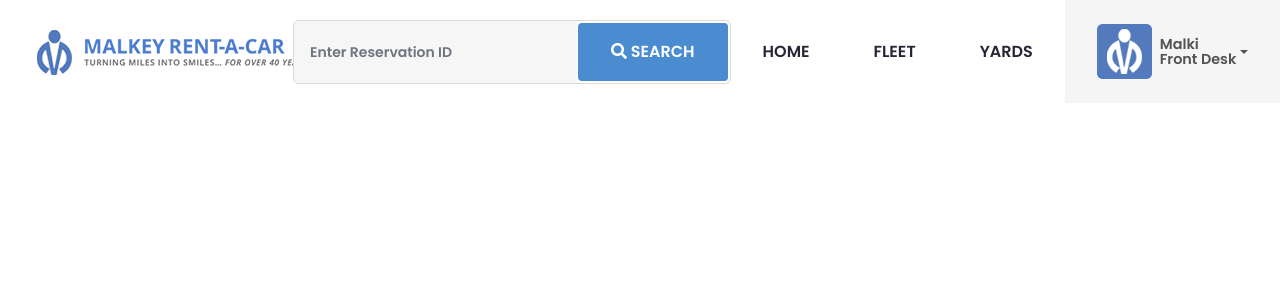
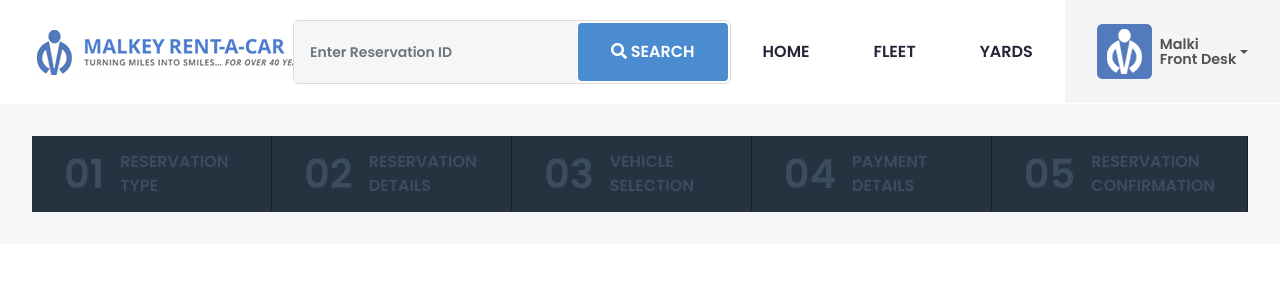
Before and after one commit to maya-lk/malky, a React (Create React App) app: page / in a window 1280 px wide. Shown: the top 300 px of the page. Built offline with nearby package versions, Linux system fonts and the light colour scheme.

Commit message:
create wizard navigation

```diff
--- a/src/App.js
+++ b/src/App.js
@@ -3,8 +3,6 @@ import React from 'react';
 import { Switch , Route } from 'react-router-dom';
 
 import HomePage from './pages/home/home.component';
-import Dashboard from './pages/dashboard/dashboard.component';
-import Wizard from './pages/wizard/wizard.component';
 import Header from './components/header/header.component';
 
 import './App.css';
@@ -17,8 +15,6 @@ class App extends React.Component {
         <Header/>
         <Switch>
           <Route exact path="/" component={HomePage} />
-          <Route exact path="/dashboard" component={Dashboard} />
-          <Route exact path="/wizard" component={Wizard} />
         </Switch>
       </div>
     )
--- a/src/components/main-search/main-search.component.jsx
+++ b/src/components/main-search/main-search.component.jsx
@@ -12,7 +12,7 @@ const MainSearch = () => (
             />
             <div className="input-group-append">
                 <span className="input-group-text">
-                    <button type="submit" className="btn"><i class="fas fa-search"></i> Search</button>
+                    <button type="submit" className="btn"><i className="fas fa-search"></i> Search</button>
                 </span>
             </div>
         </div>
--- a/src/components/wizard-navigation/wizard-navigation.component.jsx
+++ b/src/components/wizard-navigation/wizard-navigation.component.jsx
@@ -1,30 +1,58 @@
 import React from 'react';
+import { connect } from 'react-redux';
+import { createStructuredSelector } from 'reselect';
+
+import { setActiveStep } from '../../redux/wizard/wizard.actions';
+import { selectActiveStep } from '../../redux/wizard/wizard.selectors';
 
 import './wizard-navigation.styles.scss';
 
-const WizardNavigation = () => (
+const WizardNavigation = ({ activeStep , setActiveStep }) => (
     <nav className="nav wizardNavigation">
-        <span className="nav-link active">
+        <span
+            className={`${ (activeStep === 1)? 'active' : '' } nav-link`}
+            onClick={ () => setActiveStep(1) }
+        >
             <span className="number">01</span>
             RESERVATION TYPE
         </span>
-        <span className="nav-link">
+        <span
+            className={`${ (activeStep === 2)? 'active' : '' } nav-link`}
+            onClick={ () => setActiveStep(2) }
+        >
             <span className="number">02</span>
             RESERVATION DETAILS
         </span>
-        <span className="nav-link">
+        <span
+            className={`${ (activeStep === 3)? 'active' : '' } nav-link`}
+            onClick={ () => setActiveStep(3) }
+        >
             <span className="number">03</span>
             VEHICLE SELECTION
         </span>
-        <span className="nav-link">
+        <span
+            className={`${ (activeStep === 4)? 'active' : '' } nav-link`}
+            onClick={ () => setActiveStep(4) }
+        >
             <span className="number">04</span>
             PAYMENT DETAILS
         </span>
-        <span className="nav-link">
+        <span
+            className={`${ (activeStep === 5)? 'active' : '' } nav-link`}
+            onClick={ () => setActiveStep(5) }
+        >
             <span className="number">05</span>
             RESERVATION CONFIRMATION
         </span>
     </nav>
 );
 
-export default WizardNavigation;
+const mapStateToProps = createStructuredSelector({
+    activeStep : selectActiveStep
+});
+
+const mapDispatchToProps = dispatch => ({
+    setActiveStep : (activeStep) => dispatch(setActiveStep(activeStep))
+});
+
+export default connect(mapStateToProps , mapDispatchToProps)(WizardNavigation);
--- a/src/components/wizard-navigation/wizard-navigation.styles.scss
+++ b/src/components/wizard-navigation/wizard-navigation.styles.scss
@@ -11,10 +11,12 @@
         display: inline-flex;
         align-items: center;
         border-right: 1px solid #1a232d;
+        cursor: pointer;
 
         &.active{
             background-color: #374d64;
             color: #d9e7f4;
+            cursor: unset;
         }
 
         .number {
--- a/src/pages/home/home.component.jsx
+++ b/src/pages/home/home.component.jsx
@@ -1,10 +1,14 @@
 import React from 'react';
+
+import WizardNavigation from '../../components/wizard-navigation/wizard-navigation.component';
 
 import './home.styles.scss';
 
 const HomePage = () => (
     <div className="homePageWrapper d-flex">
-
+        <div className="wizardWrap">
+            <WizardNavigation/>
+        </div>
     </div>
 );
 
--- a/src/pages/home/home.styles.scss
+++ b/src/pages/home/home.styles.scss
@@ -0,0 +1,7 @@
+.homePageWrapper{
+    .wizardWrap {
+        padding: 2rem;
+        width: 100%;
+        background-color: #f6f6f6;
+    }
+}
```
